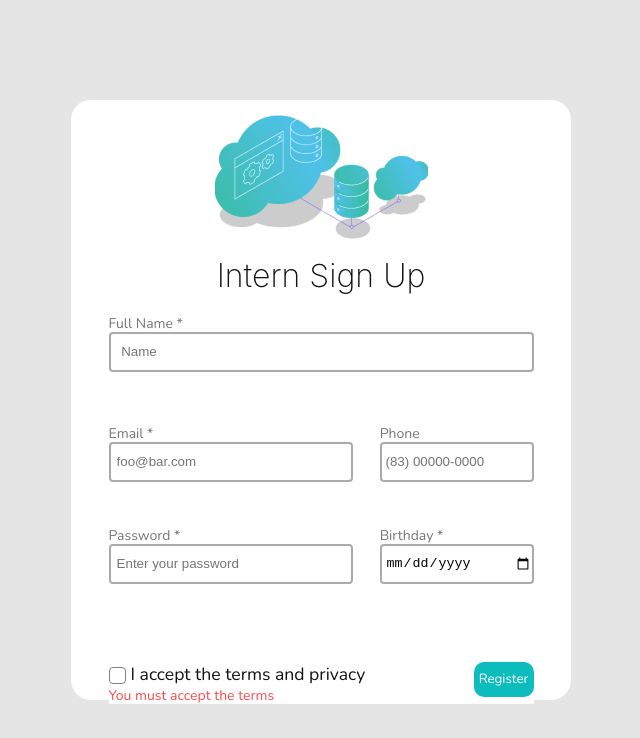
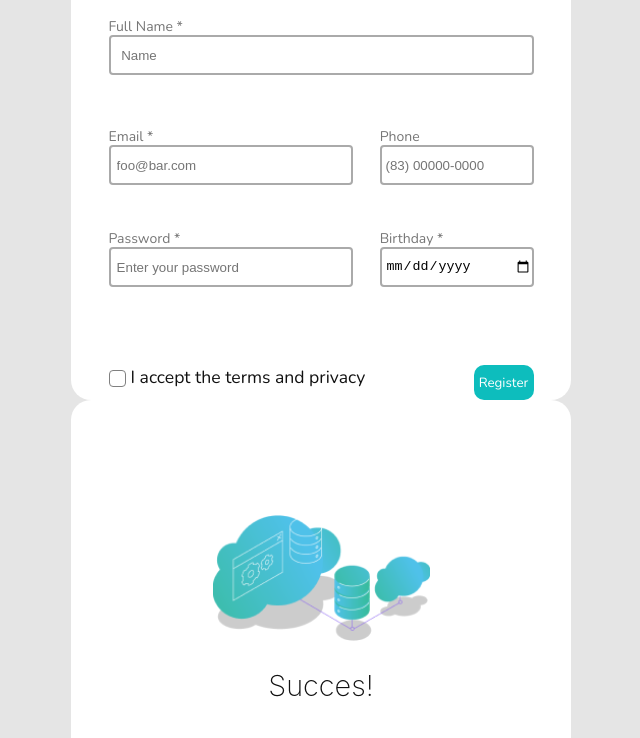
Before and after one commit to WelbertJr/React-Form-Challenge, a React (Vite) app: page / in a window 1280 px wide. Shown: the top 738 px of the page, without its empty margins (319-959 px from the left). Built offline with nearby package versions, Linux system fonts and the light colour scheme.

Commit message:
Revert "Merge Feature/button with develop"

```diff
--- a/package.json
+++ b/package.json
@@ -8,12 +8,9 @@
     "preview": "vite preview"
   },
   "dependencies": {
-    "@hookform/resolvers": "^2.9.1",
     "react": "^18.0.0",
     "react-dom": "^18.0.0",
-    "react-hook-form": "^7.32.2",
-    "react-router-dom": "^6.3.0",
-    "yup": "^0.32.11"
+    "react-router-dom": "^6.3.0"
   },
   "devDependencies": {
     "@types/react": "^18.0.0",
--- a/src/components/Button/Button.jsx
+++ b/src/components/Button/Button.jsx
@@ -1,20 +1,19 @@
 import React from "react"
 import { GroupButton, GroupButton2 } from "./Button.styled"
 
-
 const Button = (props)=>{
-
   if (props.name=="Register")
   return(
         <GroupButton>
-        <button type={props.type}>{props.name}</button>
+        <button  type="submit">{props.name}</button>
       </GroupButton>
       )
       else (props.name=="Go Back!")
       return(
       <GroupButton2>
-      <button onClick={props.onClick}>{props.name}</button>
+      <button   type="submit">{props.name}</button>
       </GroupButton2>
+
     )
 }
 
--- a/src/components/Checkbox/Checkbox.jsx
+++ b/src/components/Checkbox/Checkbox.jsx
@@ -2,13 +2,13 @@ import React from "react"
 import { GroupCheckbox } from "./Checkbox.styled"
 import { ErrorMessage } from "../Input/InputStyled"
 
-const Checkbox = ()=>{
+const Checkbox = ({errorMessage})=>{
     return(
 
         <GroupCheckbox>
         <input id="input-checkbox" type="checkbox"/>
         <label id="label-chekbox" for="input-checkbox"><span id="term-accept">I accept the terms and privacy</span></label>
-        <ErrorMessage>You must accept the terms</ErrorMessage>
+        <ErrorMessage id={errorMessage}>You must accept the terms</ErrorMessage>
       </GroupCheckbox>
 
     )
--- a/src/components/Input/Input.jsx
+++ b/src/components/Input/Input.jsx
@@ -3,10 +3,10 @@ import {ContainerInput, InputStyled, Label, ErrorMessage} from "./InputStyled"
 
 const Input = ({type, id, placeholder, label, errorMessage})=>{
     return(
-        <ContainerInput>
+       <ContainerInput>
         <Label htmlFor={id}>{label}</Label>
-        <InputStyled type={type} id={id} placeholder={placeholder} />
-        <ErrorMessage name={errorMessage}>{id} Invalid</ErrorMessage>
+        <InputStyled type={type} id={id} placeholder={placeholder}/>
+        <ErrorMessage id={errorMessage}>{id} Invalid</ErrorMessage>
        </ContainerInput>
     )
 }
--- a/src/components/Input/InputStyled.jsx
+++ b/src/components/Input/InputStyled.jsx
@@ -35,10 +35,6 @@ export const Label = styled.label`
 	font-size: 14px;
 	line-height: 16px;
 	color: #FF4B4B;
+	display: none;
 	margin-top: 1%;
-	display: block;
-
-	@media (max-width: 768px){
-	display: none;
-}
 `;
--- a/src/main.jsx
+++ b/src/main.jsx
@@ -1,19 +1,13 @@
-import React from 'react';
-import ReactDOM from 'react-dom/client';
-import './styles/global.css';
-import {BrowserRouter as Router, Routes, Route} from "react-router-dom";
-import Home from "./pages/home/Home";
-import Sucess from './pages/sucess/Sucess';
+import React from 'react'
+import ReactDOM from 'react-dom/client'
+import './styles/global.css'
+import Home from "./pages/home/Home"
+import Sucess from './pages/sucess/Sucess'
 
 
 ReactDOM.createRoot(document.getElementById('root')).render(
   <React.StrictMode>
-    <Router>
-     <Routes>
-       <Route path="/" element={<Home />} />
-       <Route path="/sucess" element={<Sucess />} />
-     </Routes>
-    </Router>
-
+    <Home/>
+    <Sucess/>
   </React.StrictMode>
 )
--- a/src/pages/home/Home.jsx
+++ b/src/pages/home/Home.jsx
@@ -1,89 +1,44 @@
-import Card from "../../components/card/Card";
-import {Form, Displayed, Title, InputInvalid, DivLine2, DivEmail, DivPassword, DivPhone, DivBirthday, DivLine3} from "./Home.styled";
-import Checkbox from "../../components/checkbox/Checkbox";
-import Button from "../../components/button/Button";
-import {useForm} from "react-hook-form";
-import {useNavigate} from "react-router-dom";
-import {InputStyled, Label, ContainerInput } from "../../components/input/InputStyled";
-import { yupResolver } from '@hookform/resolvers/yup';
-import * as yup from "yup";
-
-const schema = yup.object({
-  name: yup.string().matches(/^[\w]+(?:\s[\w]+)+$/).required(),
-  email: yup.string().email().matches(/^[a-z0-9._-]+(?:\.[a-z0-9._-]+)*@(?:[a-z0-9](?:[a-z-]*[a-z])?.)+[a-z](?:[a-z]*[a-z]){1,}?$/).required(),
-  phone: yup.string().matches(/\([1-9]{2}\) 9[1-9]\d{3}-\d{4}/).required(),
-  password: yup.string().matches(/^[0-9]{6,9}$/).required(),
-  birthday: yup.date().min(`1899-01-01`).required(),
-}).required();
-
+import Card from "../../components/card/Card"
+import Input from "../../components/input/Input"
+import {Form, Displayed, Title, DivLine2, DivEmail, DivPassword, DivPhone, DivBirthday, DivLine3} from "./Home.styled"
+import Checkbox from "../../components/checkbox/Checkbox"
+import Button from "../../components/button/Button"
 
 function Home() {
-const {register, handleSubmit, formState : {errors}} = useForm({
-  resolver: yupResolver(schema)
-});
-let navigate = useNavigate();
 
-function validation (userData){
-  console.log(userData);
-  navigate('/sucess');
-}
-console.log(errors);
   return (
     <Card>
 
       <Displayed src={"/src/img/Data1.png"}/>
       <Title>Intern Sign Up</Title>
 
-      <Form onSubmit={handleSubmit(validation)}>
+      <Form>
 
-
-            <ContainerInput>
-            <Label htmlFor="Fullname">Full Name *</Label>
-            <InputStyled type ="text"  id="Fullname" placeholder="Name" {...register("name", {required: true})}/>
-            {errors.name && <InputInvalid>Fullname Invalid</InputInvalid>}
-            </ContainerInput>
+          <Input type="text" id="Fullname" placeholder="Name" label="Full Name *"/>
 
           <DivLine2>
-
             <DivEmail>
-          <ContainerInput>
-          <Label htmlFor="Email">Email *</Label>
-          <InputStyled type="text" id="Email" placeholder="foo@bar.com" {...register("email", {required: true})}/>
-          {errors.email && <InputInvalid>Email Invalid</InputInvalid>}
-          </ContainerInput>
+          <Input type="email" id="Email" placeholder="foo@bar.com" label="Email *"/>
             </DivEmail>
 
           <DivPhone>
-          <ContainerInput>
-          <Label htmlFor="Phone">Phone</Label>
-          <InputStyled type="tel" id="Phone" placeholder="(83) 00000-0000" {...register("phone", {required: true})}/>
-          {errors.phone && <InputInvalid>Phone Invalid</InputInvalid>}
-          </ContainerInput>
+          <Input type="tel" id="Phone" placeholder="(83) 00000-0000" label="Phone"/>
           </DivPhone>
 
             <DivPassword>
-          <ContainerInput>
-          <Label htmlFor="Password">Password *</Label>
-          <InputStyled type="password" id="Password" placeholder="Enter your password" {...register("password", {required: true})}/>
-          {errors.password && <InputInvalid>Password Invalid</InputInvalid>}
-          </ContainerInput>
+          <Input type="password" id="Password" placeholder="Enter your password" label="Password *"/>
             </DivPassword>
 
           <DivBirthday>
-          <ContainerInput>
-          <Label htmlFor="Birthday *">Birthday *</Label>
-          <InputStyled type="date" id="Birthday" placeholder="dd/mm/yyyy" {...register("birthday", {required: true})}/>
-          {errors.birthday && <InputInvalid>Birthday Invalid</InputInvalid>}
-          </ContainerInput>
+          <Input type="date" id="Birthday" placeholder="dd/mm/yyyy" label="Birthday *"/>
           </DivBirthday>
 
           </DivLine2>
 
           <DivLine3>
-            <Checkbox label="I accept the terms and privacy"/>
-            <Button name="Register" type="submit"/>
+            <Checkbox/>
+            <Button name="Register"/>
           </DivLine3>
-
       </Form>
 
     </Card>
--- a/src/pages/home/Home.styled.jsx
+++ b/src/pages/home/Home.styled.jsx
@@ -33,20 +33,6 @@ export const Title = styled.h1`
     color: #111111;
     text-align: center;
     margin-top: 4vh;
-`;
-
-export const InputInvalid = styled.span`
-font-family: 'Nunito';
-font-style: normal;
-font-weight: 400;
-font-size: 14px;
-line-height: 16px;
-color: #FF4B4B;
-margin-top: 1%;
-
-@media (max-width: 768px){
-display:none;
-}
 `;
 
 export const DivLine2 = styled.div`
--- a/src/pages/sucess/Sucess.jsx
+++ b/src/pages/sucess/Sucess.jsx
@@ -1,15 +1,14 @@
-import Card from "../../components/card/Card";
-import {Displayed2, Title2} from "./Sucess.styled";
-import Button from "../../components/button/Button";
-import {useNavigate}  from "react-router-dom";
+import Card from "../../components/card/Card"
+import {Displayed2, Title2} from "./Sucess.styled"
+import Button from "../../components/button/Button"
 
 function Sucess() {
-  let navigate = useNavigate();
+
     return (
       <Card>
       <Displayed2  src={"/src/img/Data1.png"}/>
       <Title2>Succes!</Title2>
-      <Button name="Go Back!"  onClick={()=>navigate("/")}/>
+      <Button name="Go Back!"/>
        </Card>
     )
   }
```
Also changed, not shown: 2 other files (tests, documents, lock files or other folders). Lines whose indentation alone changed are shown as unchanged.
